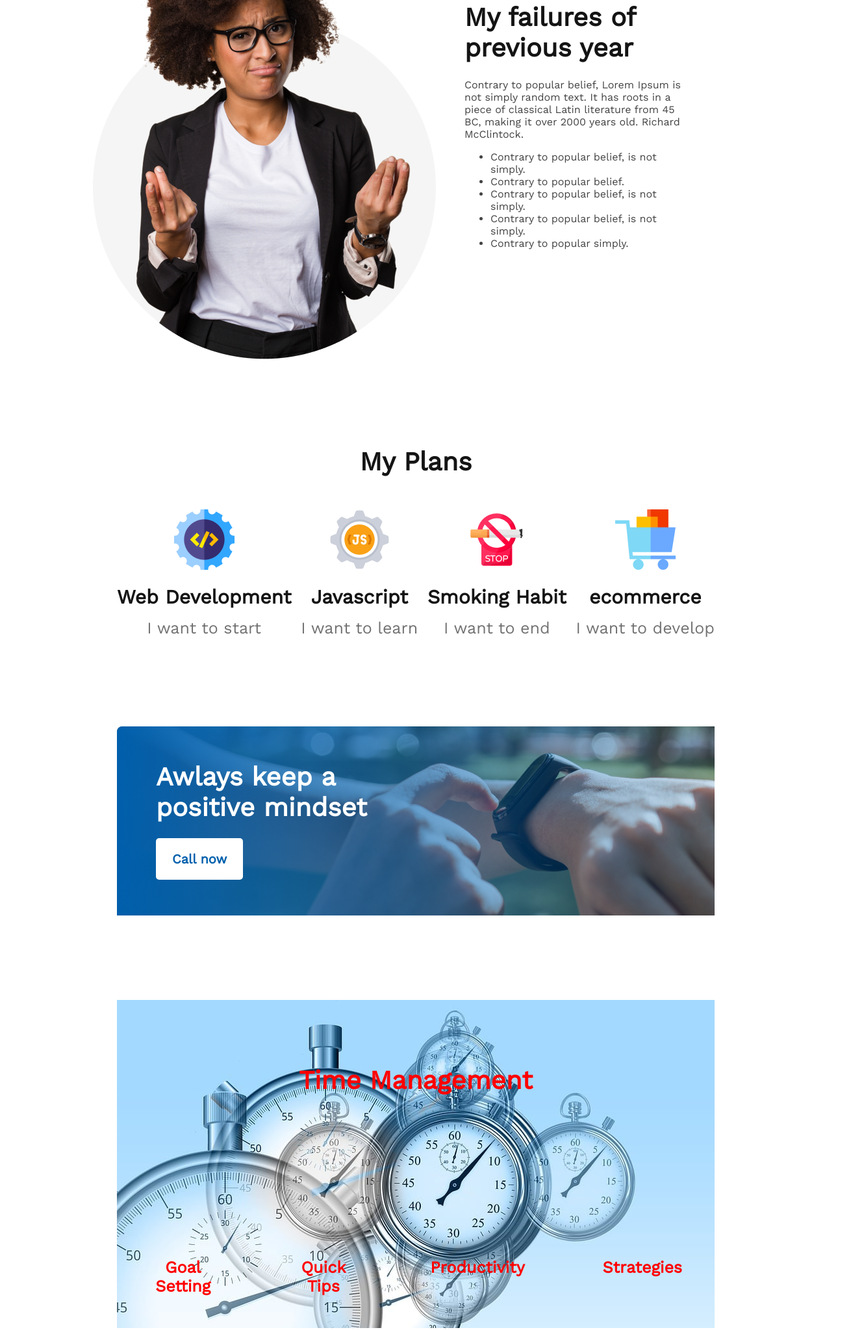
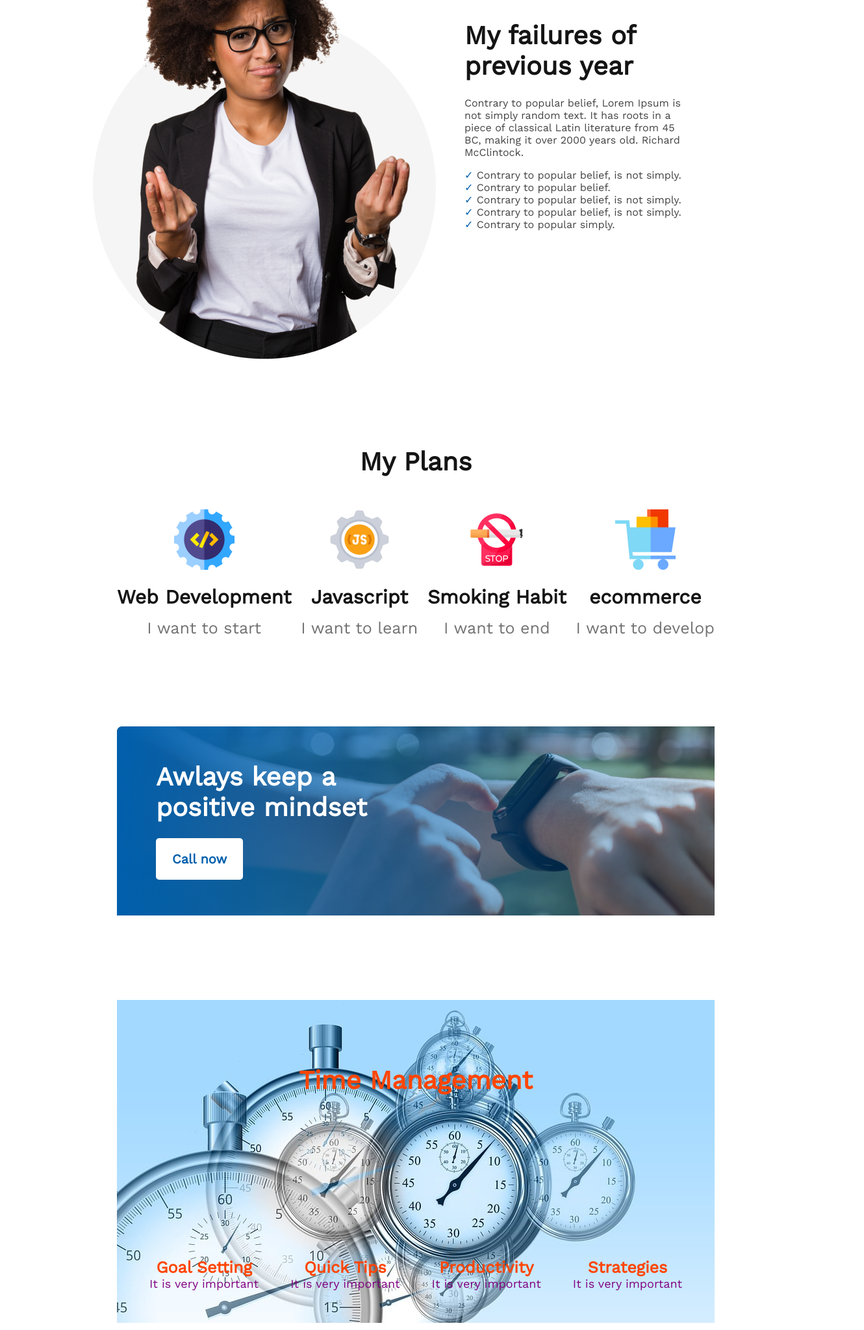
Before and after one commit to Akram-Ul-Hasan/New-year-new-me, a plain HTML site: page index.html in a window 1280 px wide. Shown: the part 1110-3157 px from the top of the page at 65% size, 1330 px wide, since content can reach past the window. Drawn offline with nearby package versions, Linux system fonts and the light colour scheme.

Commit message:
some little changes

```diff
--- a/index.html
+++ b/index.html
@@ -31,11 +31,11 @@
                         has roots in a piece of classical Latin literature from 45 BC, making it over 2000 years old.
                         Richard McClintock.</p>
                     <ul class="failure-list">
-                        <li>Contrary to popular belief, is not simply.</li>
-                        <li>Contrary to popular belief.</li>
-                        <li>Contrary to popular belief, is not simply.</li>
-                        <li>Contrary to popular belief, is not simply.</li>
-                        <li>Contrary to popular simply.</li>
+                        <li><span class="checkmark">&#10003;</span> Contrary to popular belief, is not simply.</li>
+                        <li><span class="checkmark">&#10003;</span> Contrary to popular belief.</li>
+                        <li><span class="checkmark">&#10003;</span> Contrary to popular belief, is not simply.</li>
+                        <li><span class="checkmark">&#10003;</span> Contrary to popular belief, is not simply.</li>
+                        <li><span class="checkmark">&#10003;</span> Contrary to popular simply.</li>
 
                     </ul>
                 </div>
@@ -79,10 +79,22 @@
             <div class="time-management">
                 <h3 class="section-title">Time Management</h3>
                 <div class="time-management-tips">
+                    <div>
                         <h4 class="tips-title">Goal Setting</h4>
+                        <p class="tips-description">It is very important</p>
+                    </div>
+                    <div>
                         <h4 class="tips-title">Quick Tips</h4>
+                        <p class="tips-description">It is very important</p>
+                    </div>
+                    <div>
                         <h4 class="tips-title">Productivity</h4>
+                        <p class="tips-description">It is very important</p>
+                    </div>
+                    <div>
                         <h4 class="tips-title">Strategies</h4>
+                        <p class="tips-description">It is very important</p>
+                    </div>
                 </div>
             </div>
         </section>
@@ -108,7 +120,7 @@
                 <h4 class="subscribe-title">Subscribe</h4>
                 <form action="">
                     <input type="email" name="" id="" placeholder="Enter your email">
-                    <input class="button-subscribe" type="submit" value="Submit">
+                    <input class="button-subscribe" type="submit" value="Subscribe">
                 </form>
             </div>
         </div>
--- a/styles/style.css
+++ b/styles/style.css
@@ -21,6 +21,7 @@ header {
 .header-container {
   padding: 216px 700px 0 150px;
   text-align: Right;
+  width: 480px;
 }
 .header-title {
   font-weight: 700;
@@ -40,6 +41,14 @@ header {
   gap: 26px;
   padding: 131px 230px 130px 120px;
 }
+.failure-list-container ul{
+  margin: 0;
+  padding: 0;
+  list-style-position: outside;
+  list-style-type: none;
+
+
+}
 .section-title {
   font-weight: 700;
   font-size: 40px;
@@ -52,6 +61,9 @@ header {
 }
 .failure-list {
   color: #444343;
+}
+.checkmark{
+  color: #005fac;
 }
 /* plan section */
 .section {
@@ -78,6 +90,7 @@ header {
 /* always keep positive mindset section */
 .mindset {
   background-image: url(/images/gradient1.png), url(/images/watch.png);
+  background-repeat: no-repeat;
 }
 .mindset-container {
   padding: 55px 450px 55px 60px;
@@ -96,29 +109,34 @@ header {
   margin-top: 100px;
 }
 .time-management .section-title{
-  color: red;
+  color: orangered;
   padding-top: 100px;
   padding-bottom: 200px;
 }
 .time-management-tips{
   display: flex;
-  gap: 20px;
+  justify-content: space-between;
+  padding: 50px;
 }
 .tips-title{
   font-weight: 600;
   font-size: 25px;
-  margin: 50px;
-  color: red;
+
+  color: orangered;
+}
+.tips-description{
+  font-weight: 500;
+  font-size: 18px;
+  color: purple;
 }
 
 /* -----Footer section----- */
-footer {
-  background: #151414;
-}
+
 .footer-section {
   display: flex;
-  gap: 300px;
+  gap: 200px;
   padding: 130px 180px;
+  background: #151414;
 }
 .future-title {
   font-weight: 700;
@@ -136,6 +154,8 @@ footer {
 }
 .icons{
   margin-top: 32px;
+  display: flex;
+  gap: 17px;
 }
 
 .subscribe-title {
@@ -155,7 +175,7 @@ footer {
 
 input[type="email"]{
   height: 50px;
-  width: 100%;
+  width:max-content;
   color: #f3f3f3;
   background: #151414;
   border: 1px solid white;
```
Lines whose indentation alone changed are shown as unchanged.
